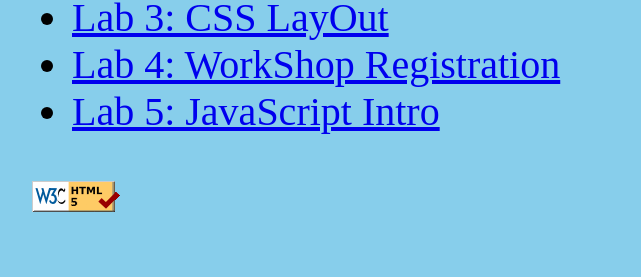
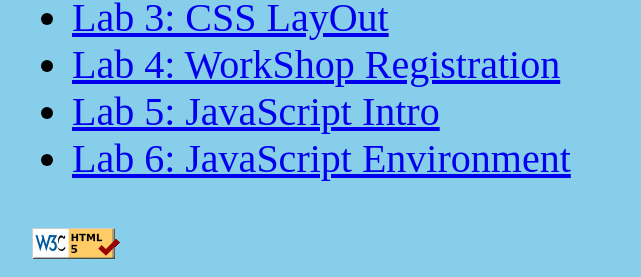
Before and after one commit to hmedhanie/hmedhanie.github.io, a plain HTML site: page index.html in a window 1280 px wide. Shown: the part 708-985 px from the top of the page, without its empty margins (568-1209 px from the left). Before the commit the page ends 938 px from the top, so only its background shows below. Drawn offline with Linux system fonts and the light colour scheme.

Commit message:
Update index.html

```diff
--- a/index.html
+++ b/index.html
@@ -15,6 +15,7 @@
             <li><a href="https://hmedhanie.github.io/CSSZenGarden.html">Lab 3: CSS LayOut</a></li>
             <li><a href="https://hmedhanie.github.io/workshopRegistration.html">Lab 4: WorkShop Registration</a></li>
             <li><a href="https://hmedhanie.github.io/jsintrohelper.html">Lab 5: JavaScript Intro</a></li>
+            <li><a href="decoratemytext.html">Lab 6: JavaScript Environment</a></li>
         </ul>
         <a href="https://validator.w3.org/check/referer">
             <img src= "w3c-html.png" alt="Validate"/>
```
